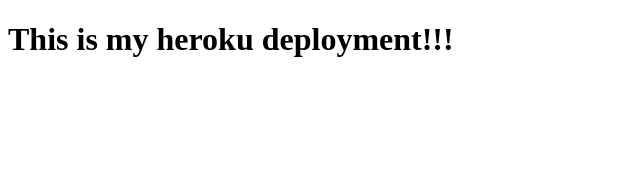
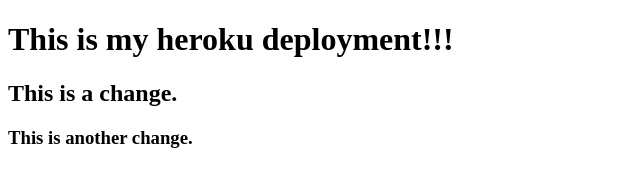
Before and after one commit to arredondoJosue/Deployment-Demo, a website: page index.html in a window 1280 px wide. Shown: the whole page, without its empty margins (0-640 px from the left). Drawn offline with Linux system fonts and the light colour scheme.

Commit message:
added h2 and h3

```diff
--- a/index.html
+++ b/index.html
@@ -8,5 +8,9 @@
 </head>
 <body>
   <h1>This is my heroku deployment!!!</h1>
+
+  <h2>This is a change.</h2>
+
+  <h3>This is another change.</h3>
 </body>
 </html>
```
